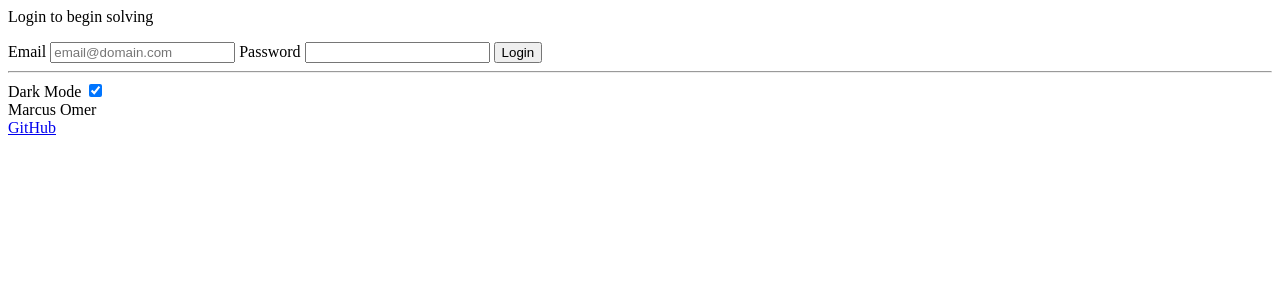
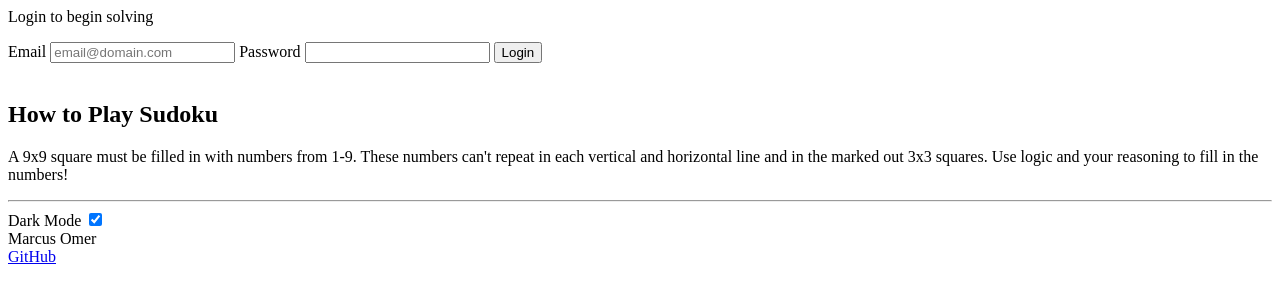
Before and after one commit to marcomer/startup, a plain HTML site: page html/index.html in a window 1280 px wide. Shown: the part 114-414 px from the top of the page. Drawn offline with Linux system fonts and the light colour scheme.

Commit message:
Write how to play instructions

```diff
--- a/html/index.html
+++ b/html/index.html
@@ -30,6 +30,10 @@ index.html is the login page. The only place a user may go from the login page i
         <input type="password" id="password" placeholder="" />
         <button type="submit">Login</button>
       </form>
+      <br />
+
+      <h2>How to Play Sudoku</h2>
+      <p>A 9x9 square must be filled in with numbers from 1-9. These numbers can't repeat in each vertical and horizontal line and in the marked out 3x3 squares. Use logic and your reasoning to fill in the numbers!</p>
     </main>
 
     <footer>
```
